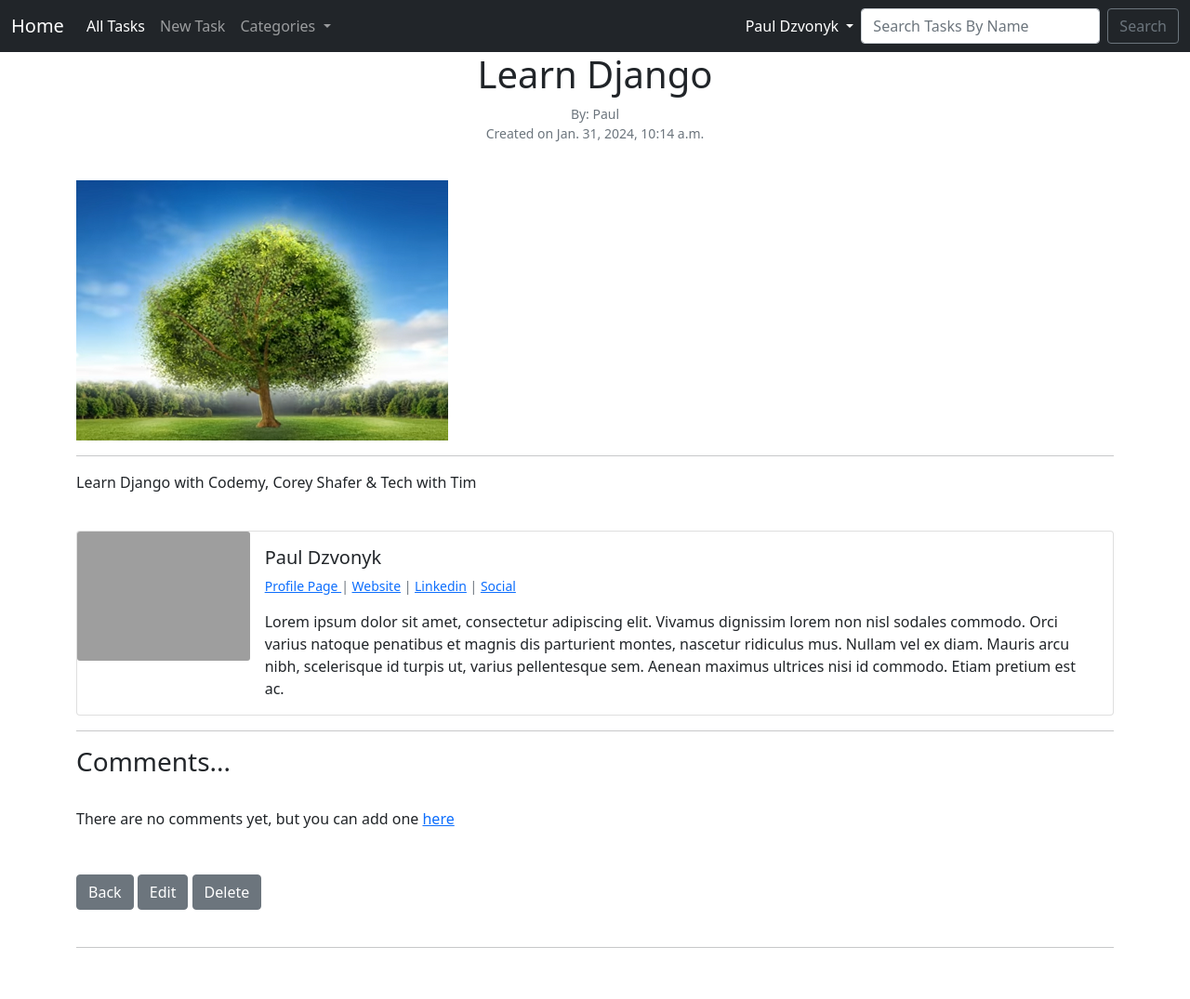
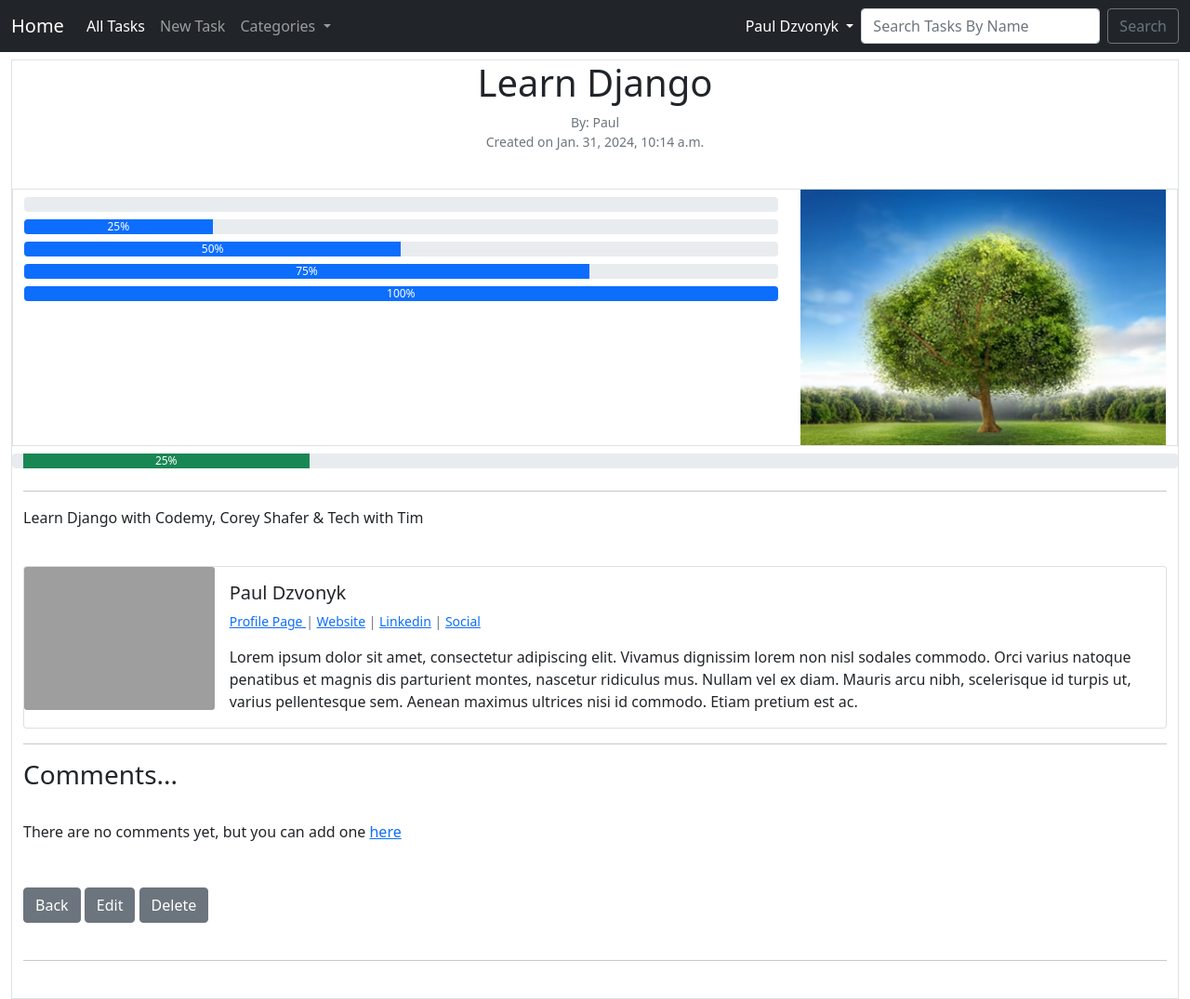
Before and after one commit to pauldzvonyk/organizer, a Django app: page /task/2 in a window 1280 px wide. Shown: the whole page at 93% size. Before the commit the page ends 1020 px from the top, so only its background shows below. Run offline with Django 5.2, Linux system fonts and the light colour scheme; a user stored in the database is signed in; data comes from the database, SQL or seed files in the repository; both versions use the stored data as it was after the commit; some libraries are stand-ins or nearby versions; grey boxes are pictures that could not be loaded.

Commit message:
task_detail styling

```diff
--- a/task/templates/task/base.html
+++ b/task/templates/task/base.html
@@ -99,7 +99,7 @@
     </div>
 </nav>
 
-<div class="container">
+<div class="container-fluid">
     {% block content %}
 
     {% endblock %}
--- a/task/templates/task/task_detail.html
+++ b/task/templates/task/task_detail.html
@@ -2,7 +2,7 @@
 {% load static %}
 {% block title %} Task{{ task.pk }} {% endblock %}
 {% block content %}
-
+<div class="container-fluid border mt-2">
 
     {% if user.is_authenticated %}
     {% if user.id == task.author.id %}
@@ -15,7 +15,34 @@
         Created on {{ task.date_created }}
     </p>
     <br>
-<img src="{% static task.get_progress_image_url %}" alt="Progress Image">
+
+    <div class="row border">
+        <div class="col-md-8">
+            <div class="progress my-2">
+                <div class="progress-bar" role="progressbar" aria-valuenow="0" aria-valuemin="0" aria-valuemax="100"></div>
+            </div>
+            <div class="progress my-2">
+                <div class="progress-bar" role="progressbar" style="width: 25%" aria-valuenow="25" aria-valuemin="0" aria-valuemax="100">25%</div>
+            </div>
+            <div class="progress my-2">
+                <div class="progress-bar" role="progressbar" style="width: 50%" aria-valuenow="50" aria-valuemin="0" aria-valuemax="100">50%</div>
+            </div>
+            <div class="progress my-2">
+                <div class="progress-bar" role="progressbar" style="width: 75%" aria-valuenow="75" aria-valuemin="0" aria-valuemax="100">75%</div>
+            </div>
+            <div class="progress my-2">
+                <div class="progress-bar" role="progressbar" style="width: 100%" aria-valuenow="100" aria-valuemin="0" aria-valuemax="100">100%</div>
+            </div>
+        </div>
+        <div class="col-md-4">
+            <img src="{% static task.get_progress_image_url %}" alt="Progress Image" class="img-fluid">
+        </div>
+    </div>
+    <div class="row">
+        <div class="progress my-2">
+            <div class="progress-bar bg-success" role="progressbar" style="width: 25%" aria-valuenow="25" aria-valuemin="0" aria-valuemax="100">25%</div>
+        </div>
+    </div>
     <hr>
     <p>
         {% if task.image_header %}
@@ -99,5 +126,6 @@ There are no comments yet, but you can add one <a href="{% url 'add_comment' tas
 <h2>You're trying to access a restricted territory... someone else's tasks!!!</h2>
 {% endif %}
 {% endif %}
+</div>
 
 {% endblock %}
```
Also changed, not shown: task/templates/task/all_tasks.html (+8 -8 lines), db.sqlite3. Lines whose indentation alone changed are shown as unchanged.
